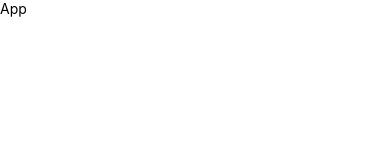
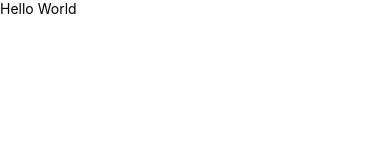
Before and after one commit to Mujahid-h/Ecommerce-Mobile-App, a React Native app in the folder client/: screen / in a window 390 px wide. Shown: the top 160 px of the page. Built offline with nearby package versions, Linux system fonts and the light colour scheme.

Commit message:
"Update App.js to display 'Hello World' instead of 'App'"

```diff
--- a/client/App.js
+++ b/client/App.js
@@ -4,7 +4,7 @@ import React from "react";
 const App = () => {
   return (
     <View>
-      <Text>App</Text>
+      <Text>Hello World </Text>
     </View>
   );
 };
```
